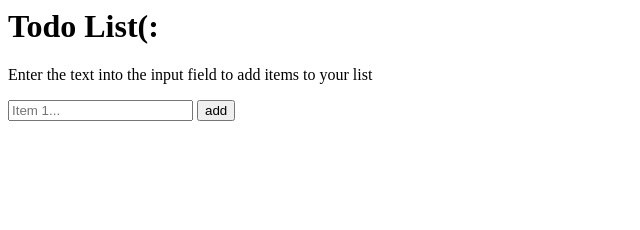
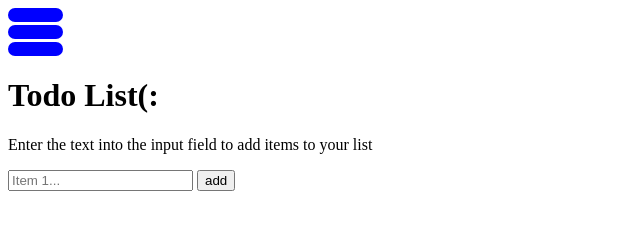
Before and after one commit to daisymdev/todo-list, a website: page index.html in a window 1280 px wide. Shown: the whole page, without its empty margins (0-640 px from the left). Drawn offline with Linux system fonts and the light colour scheme.

Commit message:
nav added

```diff
--- a/index.html
+++ b/index.html
@@ -1,9 +1,18 @@
 <html>
 
 <head>
-<title>Todo List</title>
+    <title>Todo List</title>
+    <link rel="stylesheet" href="styles.css">
 </head>
 <body>
+
+<nav>
+    <div id="menu-toggle" class="menu">
+        <div class="one"></div>
+        <div class="two"></div>
+        <div class="three"></div>
+    </div>
+</nav>
 
 <h1>Todo List(:</h1>
 <p>Enter the text into the input field to add items to your list</p>
@@ -18,6 +27,8 @@
 </ul>
 
 
-<script type="text/javascript" src="scripts/todo_list_functionality.js"></script>
+<script type="text/javascript" src="scripts/todo.js"></script>
+<script type="text/javascript" src="scripts/nav.js"></script>
+
 </body>
 </html>
--- /dev/null
+++ b/scripts/nav.js
@@ -0,0 +1,4 @@
+const menuToggle = document.querySelector("#menu-toggle");
+const toggledMenu = menuToggle.addEventListener('click', (e) => {
+    menuToggle.classList.add("active");
+});
--- /dev/null
+++ b/styles.css
@@ -0,0 +1,16 @@
+
+.menu {
+    width: 55px;
+}
+.menu div {
+    background-color: blue;
+    border-radius: 20px;
+    padding:7px;
+    margin-top: 3px;
+    display: flex;
+    justify-content: right;
+}
+
+.active {
+    background-color: red;
+}
```
Also changed, not shown: scripts/todo.js (renamed from scripts/todo_list_functionality.js).
